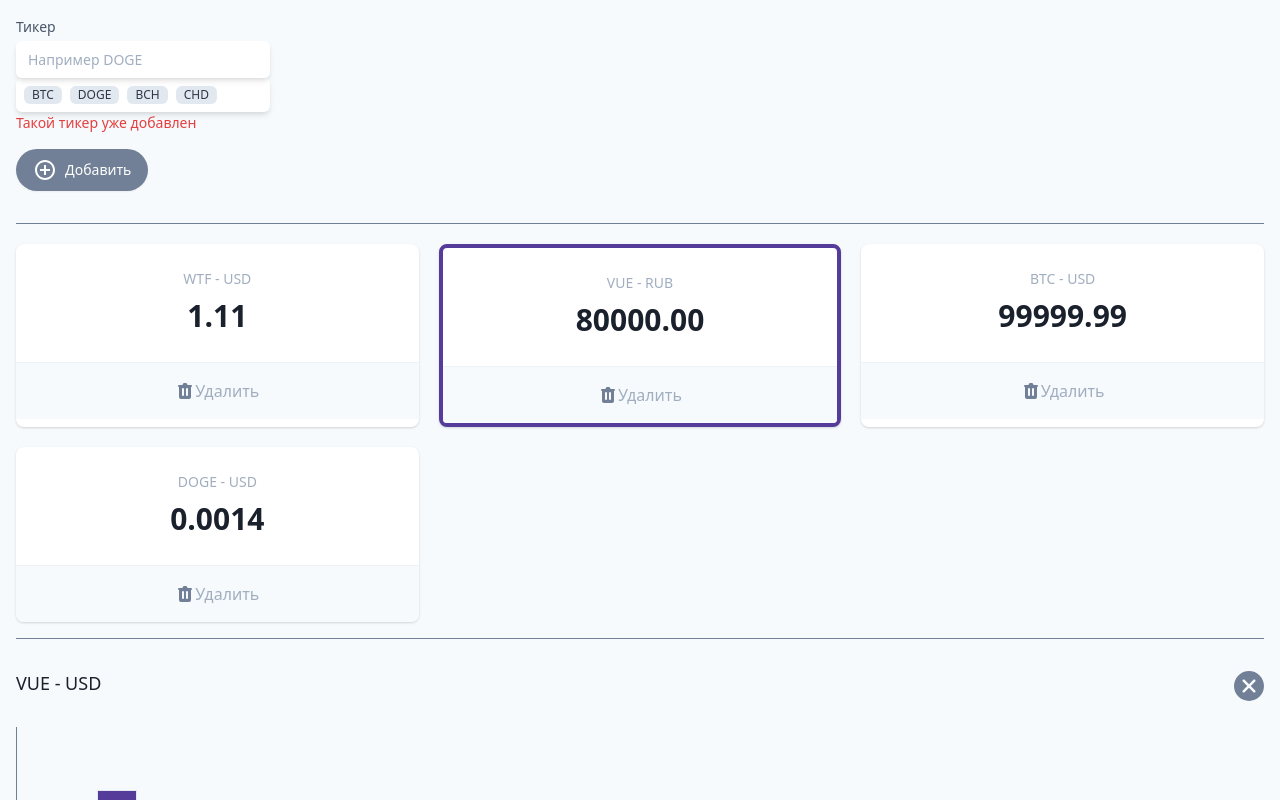
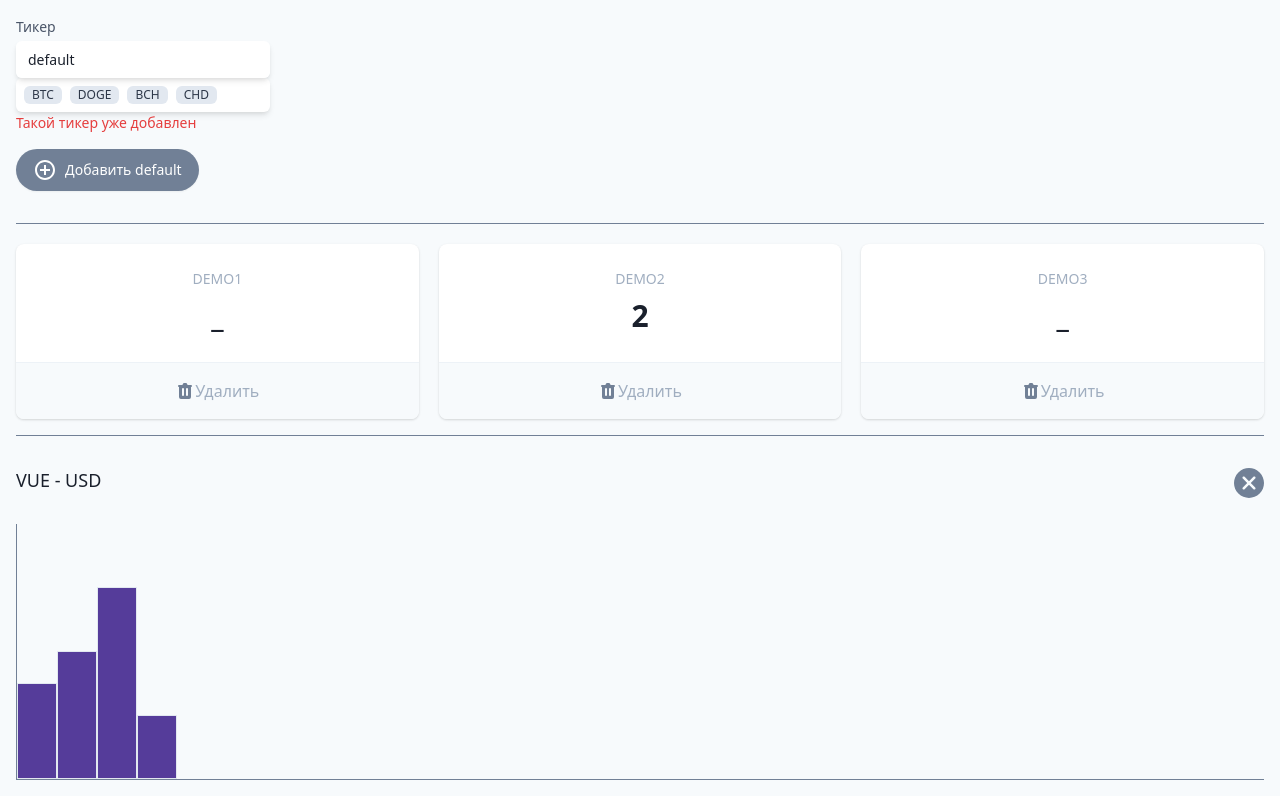
Before and after one commit to aleksvodopianov/cryptonomicon, a Vue app: page / in a window 1280 px wide. Shown: the top 800 px of the page. Built offline with nearby package versions, Linux system fonts and the light colour scheme.

Commit message:
functional development

```diff
--- a/src/App.vue
+++ b/src/App.vue
@@ -22,6 +22,8 @@
             <label for="wallet" class="block text-sm font-medium text-gray-700">Тикер</label>
             <div class="mt-1 relative rounded-md shadow-md">
               <input
+                v-model="ticker"
+                v-on:keydown.enter="add"
                 type="text"
                 name="wallet"
                 id="wallet"
@@ -108,6 +110,7 @@
           </div>
         </div>
         <button
+          v-on:click="add"
           type="button"
           class="
             my-4
@@ -142,130 +145,20 @@
               d="M13 7h-2v4H7v2h4v4h2v-4h4v-2h-4V7zm-1-5C6.48 2 2 6.48 2 12s4.48 10 10 10 10-4.48 10-10S17.52 2 12 2zm0 18c-4.41 0-8-3.59-8-8s3.59-8 8-8 8 3.59 8 8-3.59 8-8 8z"
             ></path>
           </svg>
-          Добавить
+          Добавить {{ ticker }}
         </button>
       </section>
 
       <hr class="w-full border-t border-gray-600 my-4" />
       <dl class="mt-5 grid grid-cols-1 gap-5 sm:grid-cols-3">
-        <div class="bg-white overflow-hidden shadow rounded-lg border-purple-800 border-solid cursor-pointer">
+        <div
+          v-for="t in tickers"
+          :key="t.name"
+          class="bg-white overflow-hidden shadow rounded-lg border-purple-800 border-solid cursor-pointer"
+        >
           <div class="px-4 py-5 sm:p-6 text-center">
-            <dt class="text-sm font-medium text-gray-500 truncate">WTF - USD</dt>
-            <dd class="mt-1 text-3xl font-semibold text-gray-900">1.11</dd>
-          </div>
-          <div class="w-full border-t border-gray-200"></div>
-          <button
-            class="
-              flex
-              items-center
-              justify-center
-              font-medium
-              w-full
-              bg-gray-100
-              px-4
-              py-4
-              sm:px-6
-              text-md text-gray-500
-              hover:text-gray-600 hover:bg-gray-200 hover:opacity-20
-              transition-all
-              focus:outline-none
-            "
-          >
-            <svg
-              class="h-5 w-5"
-              xmlns="http://www.w3.org/2000/svg"
-              viewBox="0 0 20 20"
-              fill="#718096"
-              aria-hidden="true"
-            >
-              <path
-                fill-rule="evenodd"
-                d="M9 2a1 1 0 00-.894.553L7.382 4H4a1 1 0 000 2v10a2 2 0 002 2h8a2 2 0 002-2V6a1 1 0 100-2h-3.382l-.724-1.447A1 1 0 0011 2H9zM7 8a1 1 0 012 0v6a1 1 0 11-2 0V8zm5-1a1 1 0 00-1 1v6a1 1 0 102 0V8a1 1 0 00-1-1z"
-                clip-rule="evenodd"
-              ></path></svg
-            >Удалить
-          </button>
-        </div>
-        <div class="bg-white overflow-hidden shadow rounded-lg border-purple-800 border-solid border-4 cursor-pointer">
-          <div class="px-4 py-5 sm:p-6 text-center">
-            <dt class="text-sm font-medium text-gray-500 truncate">VUE - RUB</dt>
-            <dd class="mt-1 text-3xl font-semibold text-gray-900">80000.00</dd>
-          </div>
-          <div class="w-full border-t border-gray-200"></div>
-          <button
-            class="
-              flex
-              items-center
-              justify-center
-              font-medium
-              w-full
-              bg-gray-100
-              px-4
-              py-4
-              sm:px-6
-              text-md text-gray-500
-              hover:text-gray-600 hover:bg-gray-200 hover:opacity-20
-              transition-all
-              focus:outline-none
-            "
-          >
-            <svg
-              class="h-5 w-5"
-              xmlns="http://www.w3.org/2000/svg"
-              viewBox="0 0 20 20"
-              fill="#718096"
-              aria-hidden="true"
-            >
-              <path
-                fill-rule="evenodd"
-                d="M9 2a1 1 0 00-.894.553L7.382 4H4a1 1 0 000 2v10a2 2 0 002 2h8a2 2 0 002-2V6a1 1 0 100-2h-3.382l-.724-1.447A1 1 0 0011 2H9zM7 8a1 1 0 012 0v6a1 1 0 11-2 0V8zm5-1a1 1 0 00-1 1v6a1 1 0 102 0V8a1 1 0 00-1-1z"
-                clip-rule="evenodd"
-              ></path></svg
-            >Удалить
-          </button>
-        </div>
-        <div class="bg-white overflow-hidden shadow rounded-lg border-purple-800 border-solid cursor-pointer">
-          <div class="px-4 py-5 sm:p-6 text-center">
-            <dt class="text-sm font-medium text-gray-500 truncate">BTC - USD</dt>
-            <dd class="mt-1 text-3xl font-semibold text-gray-900">99999.99</dd>
-          </div>
-          <div class="w-full border-t border-gray-200"></div>
-          <button
-            class="
-              flex
-              items-center
-              justify-center
-              font-medium
-              w-full
-              bg-gray-100
-              px-4
-              py-4
-              sm:px-6
-              text-md text-gray-500
-              hover:text-gray-600 hover:bg-gray-200 hover:opacity-20
-              transition-all
-              focus:outline-none
-            "
-          >
-            <svg
-              class="h-5 w-5"
-              xmlns="http://www.w3.org/2000/svg"
-              viewBox="0 0 20 20"
-              fill="#718096"
-              aria-hidden="true"
-            >
-              <path
-                fill-rule="evenodd"
-                d="M9 2a1 1 0 00-.894.553L7.382 4H4a1 1 0 000 2v10a2 2 0 002 2h8a2 2 0 002-2V6a1 1 0 100-2h-3.382l-.724-1.447A1 1 0 0011 2H9zM7 8a1 1 0 012 0v6a1 1 0 11-2 0V8zm5-1a1 1 0 00-1 1v6a1 1 0 102 0V8a1 1 0 00-1-1z"
-                clip-rule="evenodd"
-              ></path></svg
-            >Удалить
-          </button>
-        </div>
-        <div class="bg-white overflow-hidden shadow rounded-lg border-purple-800 border-solid cursor-pointer">
-          <div class="px-4 py-5 sm:p-6 text-center">
-            <dt class="text-sm font-medium text-gray-500 truncate">DOGE - USD</dt>
-            <dd class="mt-1 text-3xl font-semibold text-gray-900">0.0014</dd>
+            <dt class="text-sm font-medium text-gray-500 truncate">{{ t.name }}</dt>
+            <dd class="mt-1 text-3xl font-semibold text-gray-900">{{ t.price }}</dd>
           </div>
           <div class="w-full border-t border-gray-200"></div>
           <button
@@ -341,6 +234,34 @@
 <script>
 export default {
   name: 'App',
+
+  data() {
+    return {
+      ticker: 'default',
+      tickers: [
+        { name: 'DEMO1', price: '_' },
+        { name: 'DEMO2', price: '2' },
+        { name: 'DEMO3', price: '_' },
+      ],
+    };
+  },
+
+  methods: {
+    add() {
+      let element = document.getElementById('wallet');
+      if (element.value === '') {
+        return;
+      } else {
+        const newTicker = {
+          name: this.ticker,
+          price: '-',
+        };
+
+        this.tickers.push(newTicker);
+        this.ticker = '';
+      }
+    },
+  },
 };
 </script>
 
```
